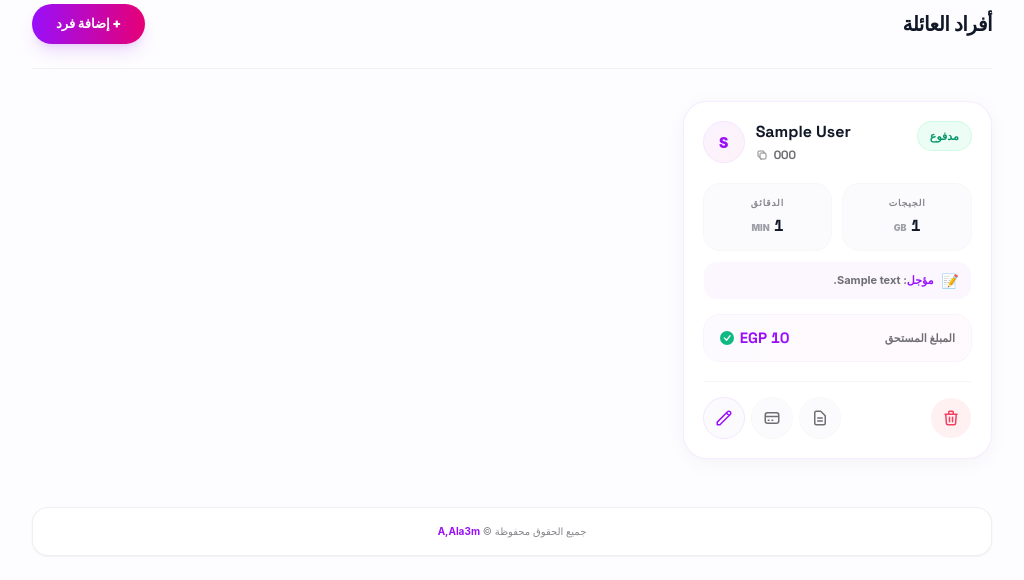
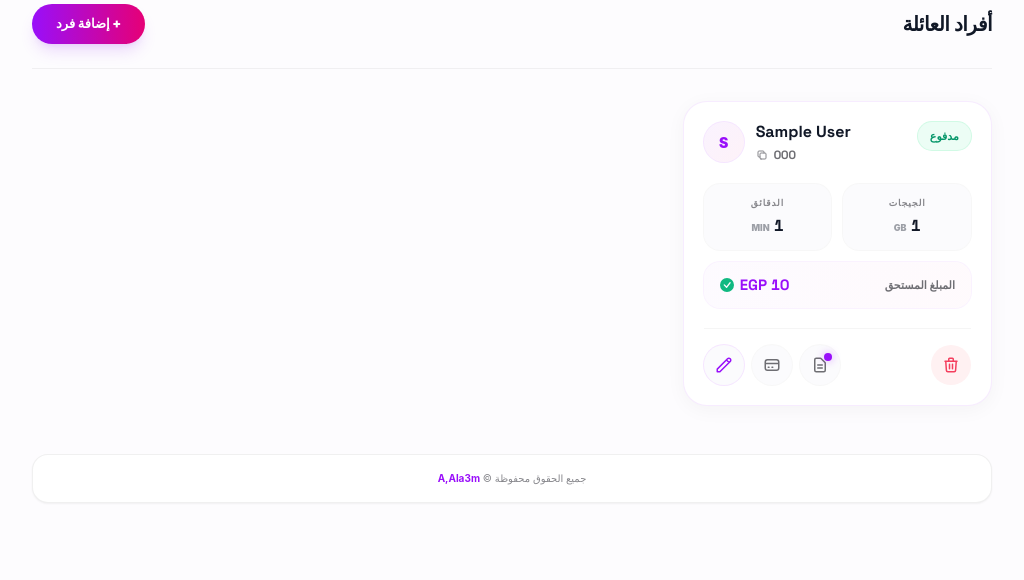
Before and after one commit to Aloom44/WE-GOLD, a Django app: page /members/1/ in a window 1280 px wide. Shown: the part 559-1139 px from the top of the page, without its empty margins (128-1152 px from the left). After the commit the page ends 1062 px from the top, so only its background shows below. Run offline with Django 5.2, Linux system fonts and the light colour scheme; tables that the repository leaves empty hold one stand-in row (values such as "Sample post"); some libraries are stand-ins or nearby versions.

Commit message:
Repurpose Payment Log button to Smart Notes: added indicator and unified note management

```diff
--- a/templates/dashboard/members.html
+++ b/templates/dashboard/members.html
@@ -256,20 +256,6 @@
             </div>
           </div>
 
-          <!-- SECTION 2.5: SMART NOTE -->
-          <div class="mb-4">
-            <button onclick="openNoteModal('{{ member.id }}', '{{ member.note_type }}', '{{ member.notes_text|escapejs }}')" class="flex w-full items-center gap-2 rounded-xl bg-[rgba(153,15,250,0.03)] px-3 py-2 text-[11px] font-bold text-[#6E6E73] transition hover:bg-[rgba(153,15,250,0.06)] hover:text-gradientPrimary">
-              <span class="text-[14px]">📝</span>
-              <span class="truncate">
-                {% if member.notes_text or member.note_type != 'custom' %}
-                  <span class="text-gradientPrimary">{{ member.get_note_type_display }}</span>{% if member.notes_text %}: {{ member.notes_text }}{% endif %}
-                {% else %}
-                  إضافة ملاحظة سريعة
-                {% endif %}
-              </span>
-            </button>
-          </div>
-
           <!-- SECTION 3: FINANCIAL STRIP -->
           <div class="mb-5 flex items-center justify-between rounded-2xl bg-gradient-to-r from-[rgba(153,15,250,0.02)] to-[rgba(230,0,118,0.02)] px-4 py-3 ring-1 ring-[rgba(153,15,250,0.05)]">
             <span class="text-[11px] font-bold text-[#6E6E73]">المبلغ المستحق</span>
@@ -297,10 +283,13 @@
             </div>
 
             <div class="flex items-center gap-2">
-              <button title="سجل الدفع" class="flex h-10 w-10 items-center justify-center rounded-full bg-[#FBFBFD] text-[#6E6E73] hover:bg-white hover:text-gradientPrimary hover:shadow-md ring-1 ring-[rgba(0,0,0,0.03)] transition-all">
+              <button onclick="event.stopPropagation(); openNoteModal('{{ member.id }}', '{{ member.note_type }}', '{{ member.notes_text|escapejs }}')" title="الملاحظات" class="relative flex h-10 w-10 items-center justify-center rounded-full bg-[#FBFBFD] text-[#6E6E73] hover:bg-white hover:text-gradientPrimary hover:shadow-md ring-1 ring-[rgba(0,0,0,0.03)] transition-all">
                 <svg xmlns="http://www.w3.org/2000/svg" width="18" height="18" fill="none" viewBox="0 0 24 24" stroke="currentColor">
                   <path stroke-linecap="round" stroke-linejoin="round" stroke-width="2" d="M9 12h6m-6 4h6m2 5H7a2 2 0 01-2-2V5a2 2 0 012-2h5.586a1 1 0 01.707.293l5.414 5.414a1 1 0 01.293.707V19a2 2 0 01-2 2z" />
                 </svg>
+                {% if member.notes_text or member.note_type != 'custom' %}
+                <span class="absolute top-2 right-2 flex h-2 w-2 rounded-full bg-gradientPrimary shadow-[0_0_8px_rgba(153,15,250,0.4)]"></span>
+                {% endif %}
               </button>
               <div class="relative">
                 <button onclick="event.stopPropagation(); togglePaymentMenu(this)" title="تغيير حالة الدفع" class="flex h-10 w-10 items-center justify-center rounded-full bg-[#FBFBFD] text-[#6E6E73] hover:bg-white hover:text-gradientPrimary hover:shadow-md ring-1 ring-[rgba(0,0,0,0.03)] transition-all">
```
